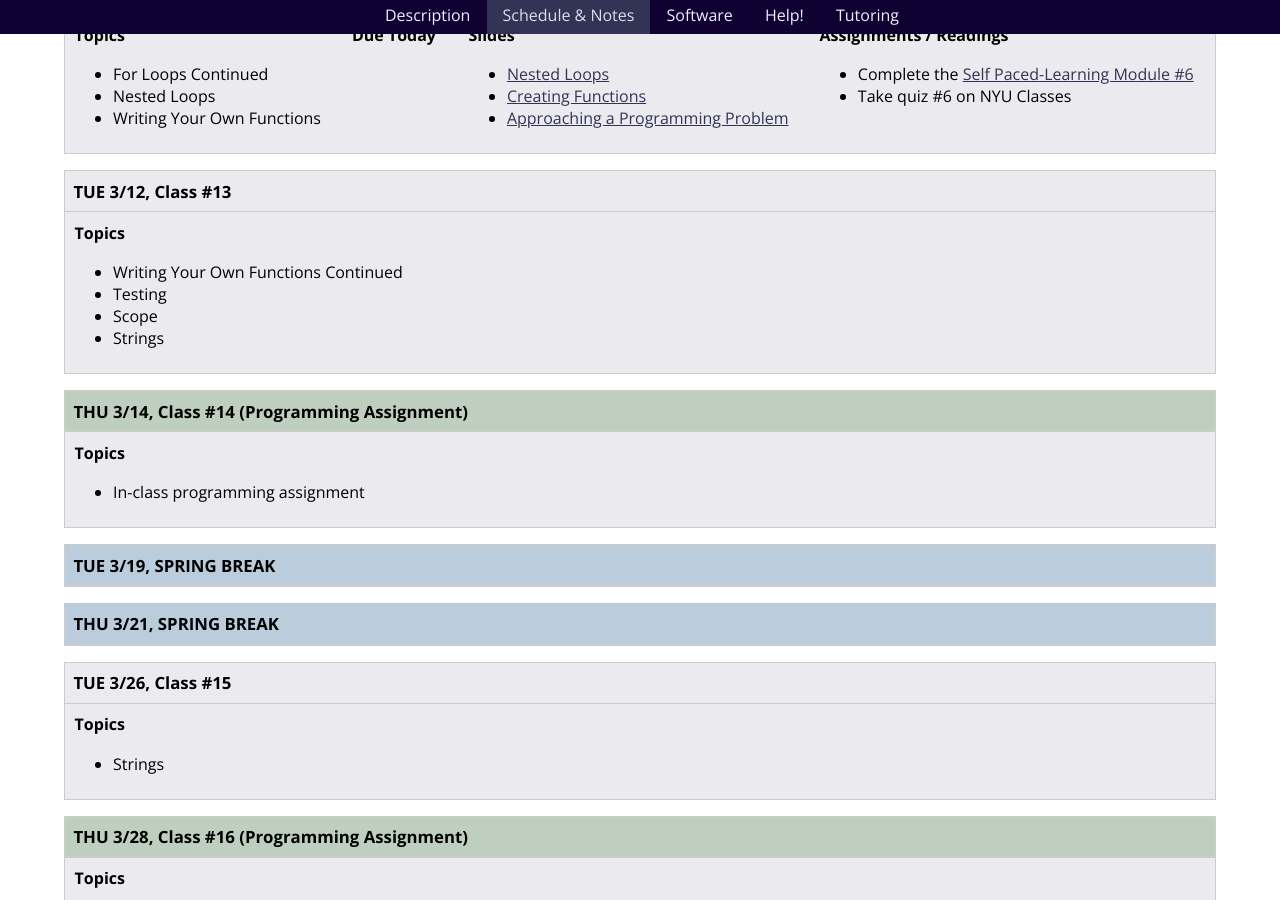
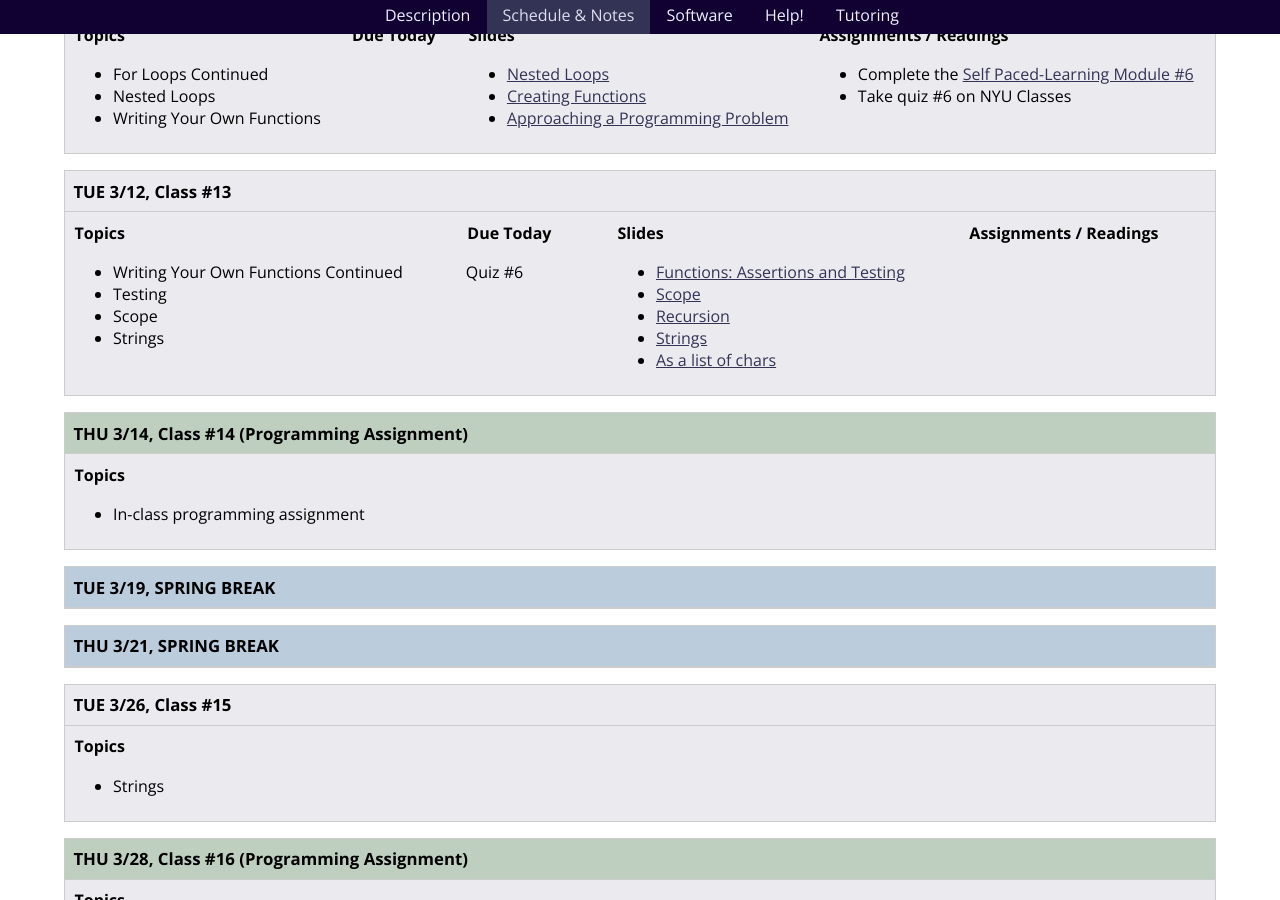
Before and after one commit to foureyes/csci-ua.0002-fall2019-002-008, a Jekyll site: the page built from schedule.markdown, in a window 1280 px wide and 900 px high, scrolled down 4700 px. Built offline with Jekyll 4.4.1, drawn with Linux system fonts in a browser that asks for light colours.

Commit message:
add more functions

```diff
--- a/schedule.markdown
+++ b/schedule.markdown
@@ -230,7 +230,7 @@
 * Testing
 * Scope
 * Strings
-</article>{% comment %}{% include classes/13/materials.markdown %}{% endcomment %}</div> </section>
+</article>{% include classes/13/materials.markdown %}</div> </section>
 
 
 <a name="class14"></a><!---------- start --------------->
```
